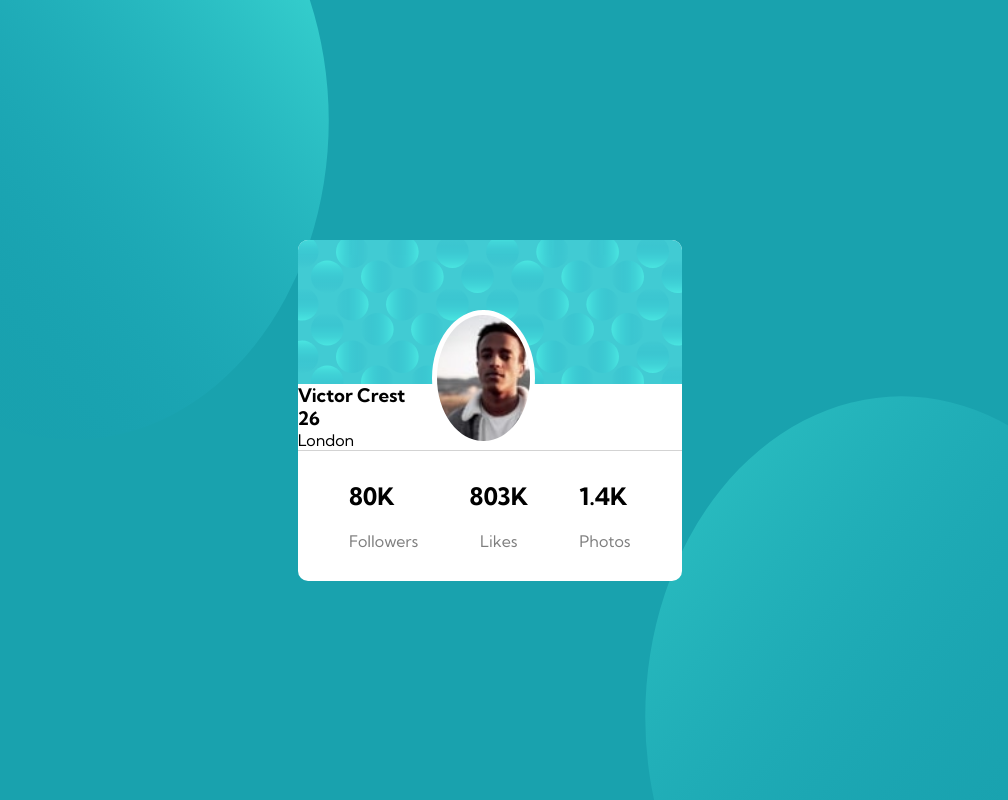
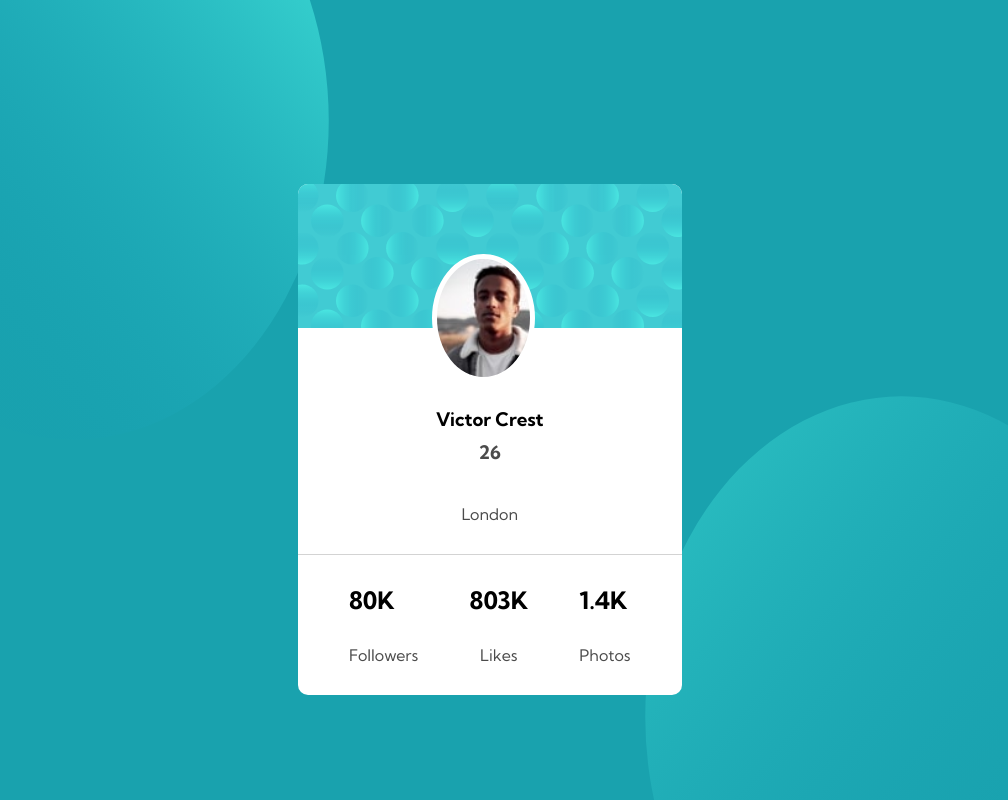
Before and after one commit to aayushali/profile-card-component-responsive, a plain HTML site: page index.html in a window 1280 px wide. Shown: the whole page, without its empty margins (163-1171 px from the left). Drawn offline with Linux system fonts and the light colour scheme.

Commit message:
web done

```diff
--- a/css/style.css
+++ b/css/style.css
@@ -54,7 +54,7 @@ body {
     background-color: white;
     width: 30vw;
     position: absolute;
-    top: 30vh;
+    top: 23vh;
     left: 36vw;
     border-radius: 10px;
     overflow: hidden;
@@ -77,7 +77,7 @@ body {
 
 .profile-container .profile-image {
     background-image: url("../images/image-victor.jpg");
-    height: 17vh;
+    height: 16vh;
     width: 8vw;
     background-size: cover;
     background-repeat: no-repeat;
@@ -87,6 +87,14 @@ body {
     border-radius:50%;
     border: 5px solid white;
 
+}
+.profile-container .box-info h3 ,p{
+    padding-top: 80px;
+    text-align: center;
+}
+.profile-container .box-info p {
+    padding-top: 10px;
+    padding-bottom: 30px
 }
 
 .profile-container .profile-status {
@@ -99,8 +107,8 @@ body {
 
 }
 
-.profile-container .profile-status p {
-    opacity: 0.5;
+ p , span {
+    opacity: 0.7;
     text-align: center;
     padding-bottom: 30px;
 }
```
